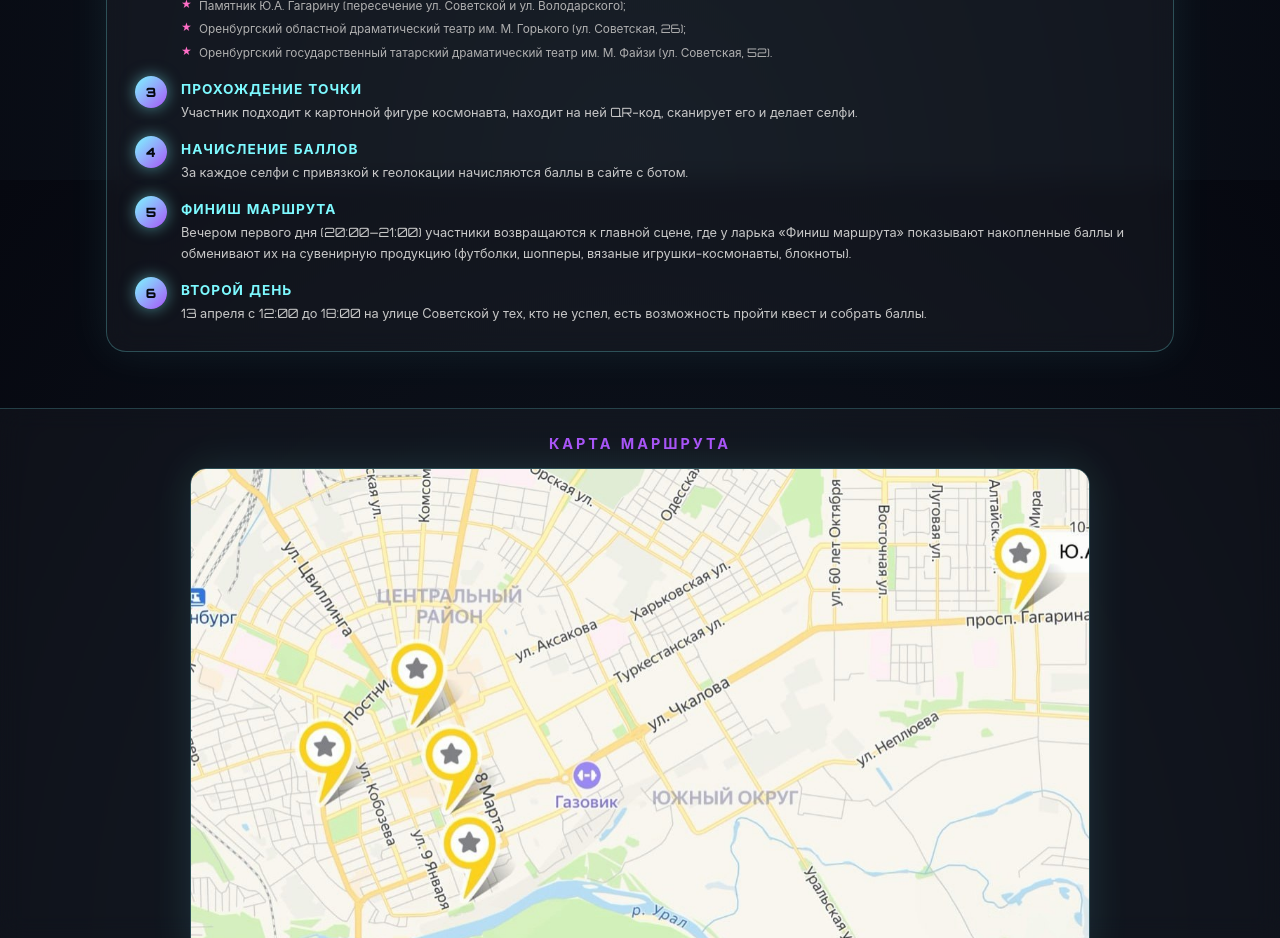
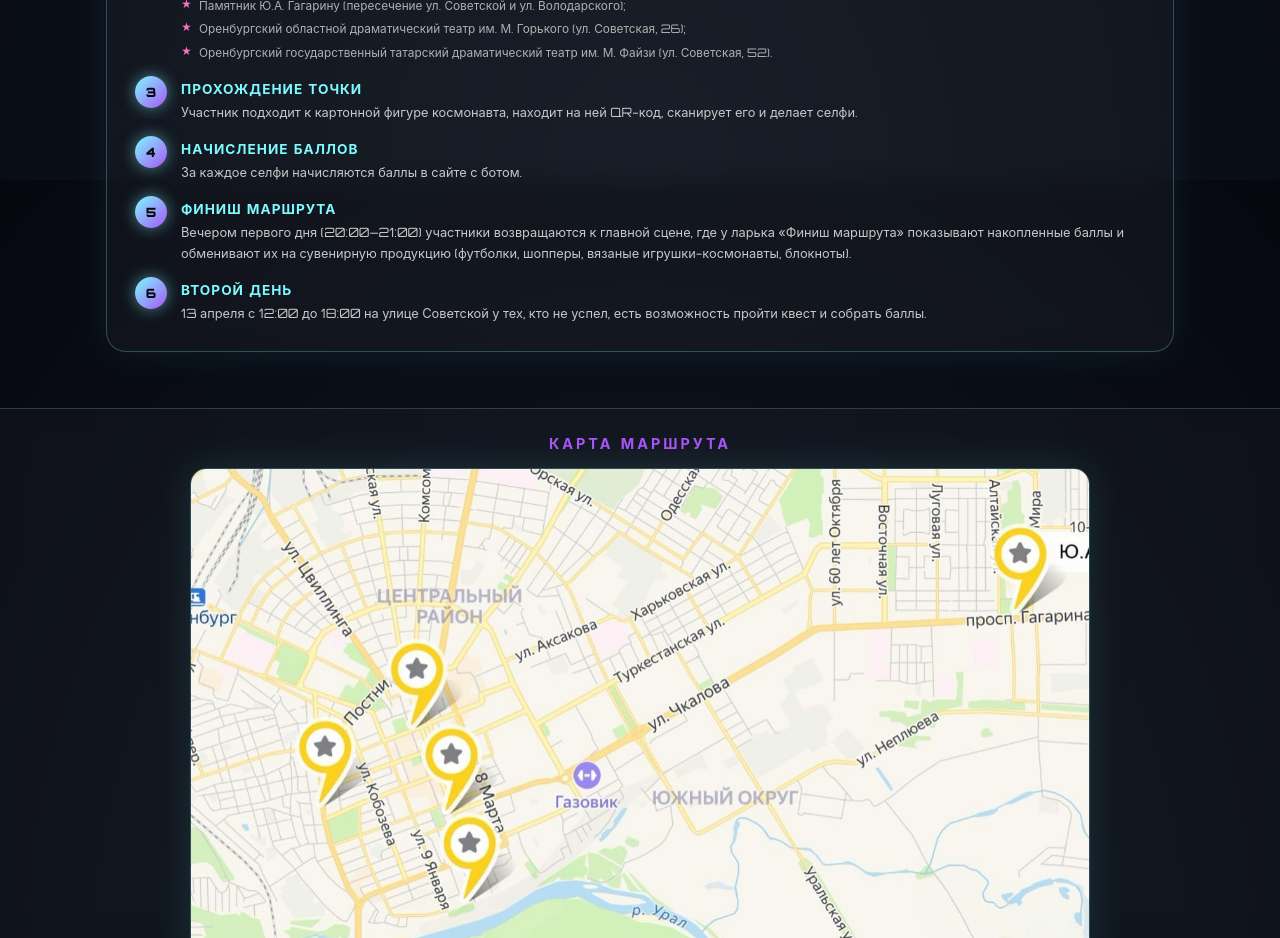
Before and after one commit to degiuo/gagarin, a plain HTML site: page index.html in a window 1280 px wide. Shown: the part 1420-2358 px from the top of the page. Drawn offline with Linux system fonts and the light colour scheme.

Commit message:
Update index.html

```diff
--- a/index.html
+++ b/index.html
@@ -488,7 +488,7 @@
         </li>
         <li>
           <span class="rule-title">Начисление баллов</span>
-          За каждое селфи с привязкой к геолокации начисляются баллы в сайте с ботом.
+          За каждое селфи начисляются баллы в сайте с ботом.
         </li>
         <li>
           <span class="rule-title">Финиш маршрута</span>
```
